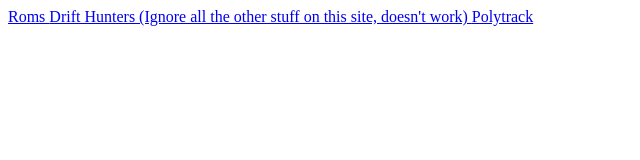
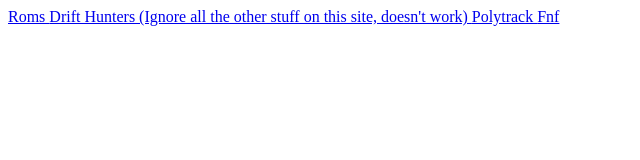
Before and after one commit to coolio125/menu, a plain HTML site: page index.html in a window 1280 px wide. Shown: the full height of the page, 0-640 px from the left. Drawn offline with Linux system fonts and the light colour scheme.

Commit message:
Update index.html

```diff
--- a/index.html
+++ b/index.html
@@ -18,5 +18,9 @@
     Polytrack
     </a>
 
+    <a href="https://coolio125.github.io/fnf/" target=_blank title="fnf">
+    Fnf
+    </a>
+
 </body>
 </html>
```
